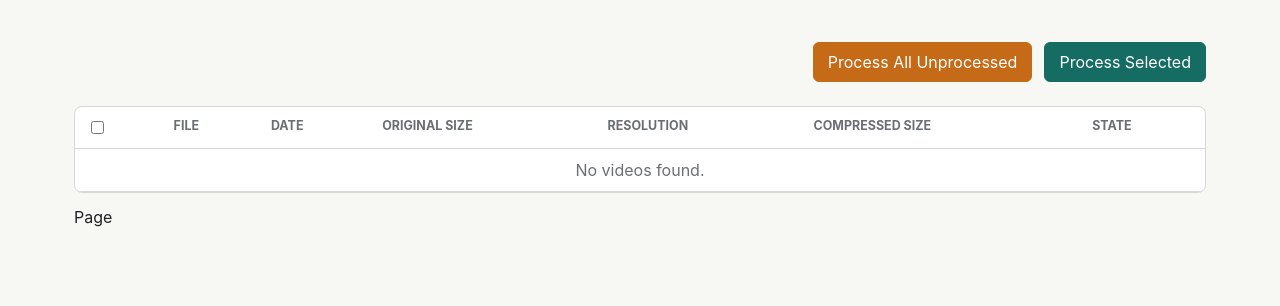
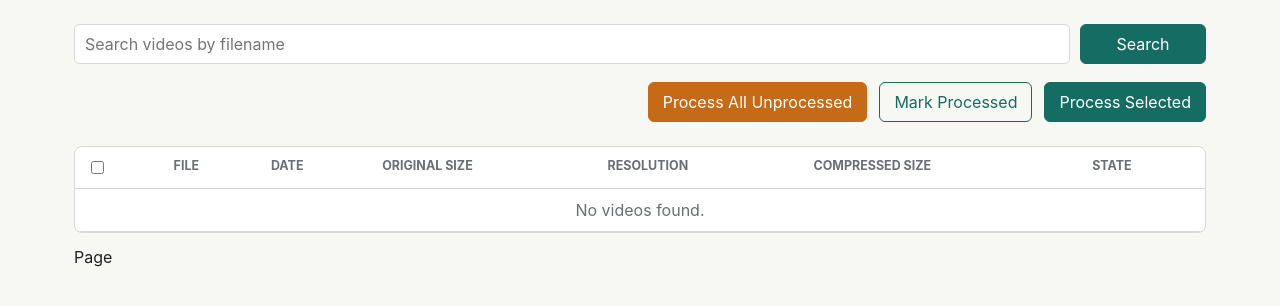
Before and after one commit to zivshek/immich-compress, a FastAPI app: template app/templates/videos.html in a window 1280 px wide. Shown: the part 49-355 px from the top of the page. Run offline with FastAPI, Linux system fonts and the light colour scheme; the template is opened without the code that fills it, so the values that code supplies are empty; parts of the project's set-up code (start-up, migrations or seed data) failed here and were passed over; some libraries are stand-ins or nearby versions.

Commit message:
feat: search and mark videos processed

```diff
--- a/app/main.py
+++ b/app/main.py
@@ -4,6 +4,7 @@ from concurrent.futures import ThreadPoolExecutor
 from dataclasses import replace
 from datetime import datetime
 from pathlib import Path
+from urllib.parse import urlencode
 
 from fastapi import FastAPI, Form, Query, Request
 from fastapi import HTTPException
@@ -14,7 +15,12 @@ from fastapi.templating import Jinja2Templates
 from app import db
 from app.config import effective_settings, normalize_compression_mode, normalize_mode, settings
 from app.immich import ImmichClient
-from app.jobs import job_queue, mark_processed, reject_job as reject_work_job, upload_copy
+from app.jobs import (
+    job_queue,
+    mark_processed,
+    reject_job as reject_work_job,
+    upload_copy,
+)
 from app.tools import HandBrakeOption, handbrake_encoders, handbrake_presets, tool_statuses
 
 
@@ -166,6 +172,13 @@ def remembered_video_page(request: Request) -> int:
         return max(1, int(request.cookies.get("immich_compress_video_page", "1")))
     except ValueError:
         return 1
+
+
+def videos_url(page: int, search: str = "") -> str:
+    query = {"page": max(1, page)}
+    if search:
+        query["search"] = search
+    return f"/videos?{urlencode(query)}"
 
 
 def include_current_option(
@@ -335,19 +348,26 @@ def jobs_page(request: Request):
 
 
 @app.get("/videos")
-def videos_page(request: Request, page: int | None = Query(default=None, ge=1)):
+def videos_page(
+    request: Request,
+    page: int | None = Query(default=None, ge=1),
+    search: str = Query(default=""),
+):
     if not processing_is_configured():
         return RedirectResponse("/settings", status_code=303)
     client = ImmichClient()
     page_size = 10
+    search = search.strip()
     if page is None:
+        if search:
+            return RedirectResponse(videos_url(1, search), status_code=303)
         target_page = find_next_unprocessed_video_page(client, page_size)
         return RedirectResponse(
-            f"/videos?page={target_page or remembered_video_page(request)}",
+            videos_url(target_page or remembered_video_page(request)),
             status_code=303,
         )
 
-    videos, total = client.search_videos(page=page, size=page_size)
+    videos, total = client.search_videos(page=page, size=page_size, file_name=search)
     videos = enrich_video_assets(videos)
     jobs_by_asset = db.list_jobs_for_assets([video["id"] for video in videos])
     rows = []
@@ -380,6 +400,9 @@ def videos_page(request: Request, page: int | None = Query(default=None, ge=1)):
             "total": total,
             "has_next": len(videos) == page_size,
             "has_previous": page > 1,
+            "search": search,
+            "previous_url": videos_url(page - 1, search),
+            "next_url": videos_url(page + 1, search),
         },
     )
     response.set_cookie(
@@ -404,16 +427,35 @@ def process_asset(asset: str = Form(...)):
 def process_selected(
     asset_ids: list[str] = Form(default=[]),
     page: int = Form(default=1),
+    search: str = Form(default=""),
 ):
     if not processing_is_configured():
         return RedirectResponse("/settings", status_code=303)
-    redirect_url = f"/videos?page={max(1, page)}"
+    redirect_url = videos_url(page, search.strip())
     if not asset_ids:
         return RedirectResponse(redirect_url, status_code=303)
     client = ImmichClient()
     for asset_id in asset_ids:
         asset = client.find_asset_by_id(asset_id)
         job_queue.enqueue_asset(asset)
+    return RedirectResponse(redirect_url, status_code=303)
+
+
+@app.post("/videos/mark-processed")
+def mark_selected_processed(
+    asset_ids: list[str] = Form(default=[]),
+    page: int = Form(default=1),
+    search: str = Form(default=""),
+):
+    if not processing_is_configured():
+        return RedirectResponse("/settings", status_code=303)
+    redirect_url = videos_url(page, search.strip())
+    client = ImmichClient()
+    for asset_id in asset_ids:
+        if db.get_job_for_asset(asset_id):
+            continue
+        asset = client.find_asset_by_id(asset_id)
+        db.mark_asset_as_processed(asset)
     return RedirectResponse(redirect_url, status_code=303)
 
 
--- a/app/static/styles.css
+++ b/app/static/styles.css
@@ -179,6 +179,18 @@ h1 {
 
 .video-actions {
   justify-content: flex-end;
+}
+
+.video-search {
+  align-items: center;
+  display: flex;
+  gap: 10px;
+  margin-bottom: 14px;
+}
+
+.video-search input {
+  flex: 1;
+  margin: 0;
 }
 
 .video-pager {
--- a/app/templates/videos.html
+++ b/app/templates/videos.html
@@ -1,10 +1,17 @@
 {% extends "base.html" %}
 {% block content %}
 <section>
+  <form class="video-search" method="get" action="/videos">
+    <input name="search" type="search" value="{{ search }}" placeholder="Search videos by filename" aria-label="Search videos by filename">
+    <button type="submit">Search</button>
+    {% if search %}<a class="button secondary" href="/videos?page=1">Clear</a>{% endif %}
+  </form>
   <form method="post" action="/videos/process-selected">
     <input type="hidden" name="page" value="{{ page }}">
+    <input type="hidden" name="search" value="{{ search }}">
     <div class="toolbar video-actions">
       <button class="warning-button" type="submit" formaction="/videos/process-all" onclick="return confirm('Queue every unprocessed video?')">Process All Unprocessed</button>
+      <button class="secondary" type="submit" formaction="/videos/mark-processed" onclick="return confirm('Mark the selected unprocessed videos as already processed?')">Mark Processed</button>
       <button type="submit">Process Selected</button>
     </div>
     <div class="table-wrap">
@@ -47,9 +54,9 @@
     </div>
     <div class="pager video-pager">
       <span>
-        {% if has_previous %}<a class="button secondary" href="/videos?page={{ page - 1 }}">Previous</a>{% endif %}
+        {% if has_previous %}<a class="button secondary" href="{{ previous_url }}">Previous</a>{% endif %}
         <span>Page {{ page }}</span>
-        {% if has_next %}<a class="button secondary" href="/videos?page={{ page + 1 }}">Next</a>{% endif %}
+        {% if has_next %}<a class="button secondary" href="{{ next_url }}">Next</a>{% endif %}
       </span>
     </div>
   </form>
```
Also changed, not shown: app/db.py (+25 -0 lines), app/immich.py (+9 -2 lines), tests/test_db.py (+24 -0 lines), tests/test_immich.py (added, +42 -0 lines).
